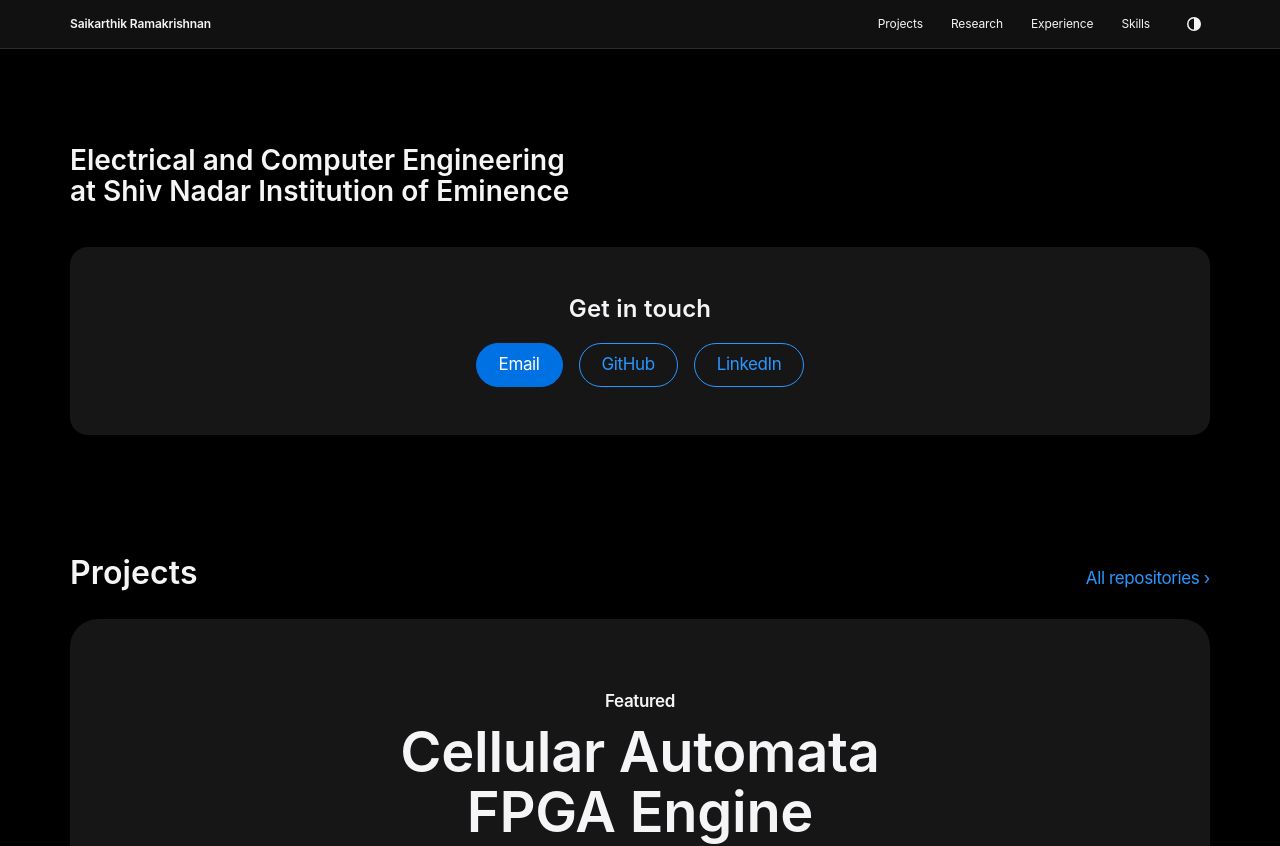
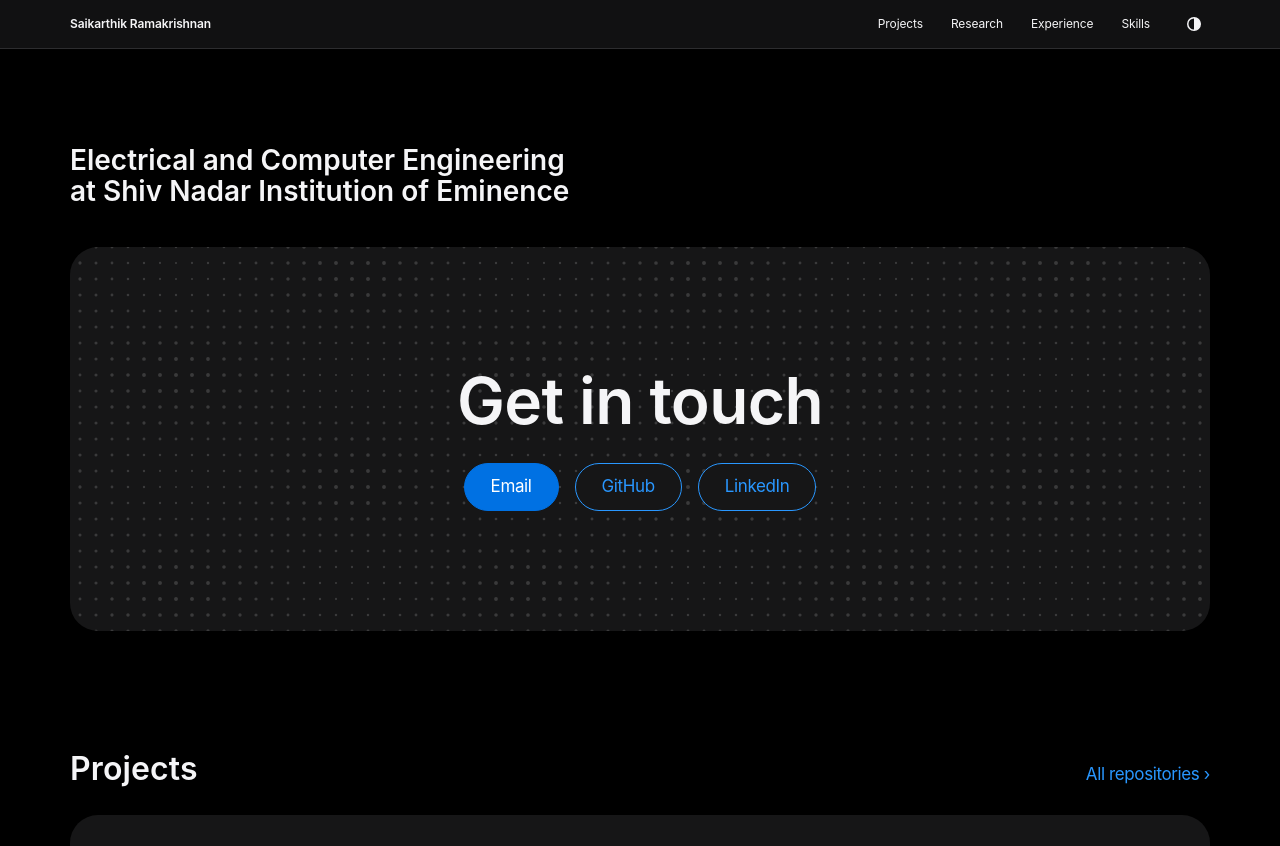
Before and after one commit to Saikarthik-Ramakrishnan/saikarthik-ramakrishnan.github.io, a Svelte app: page / in a window 1280 px wide. Shown: the top 846 px of the page. Built offline with nearby package versions, Linux system fonts and the light colour scheme.

Commit message:
Immersive contact block

```diff
--- a/src/App.svelte
+++ b/src/App.svelte
@@ -93,6 +93,7 @@
     <section class="intro">
       <h1>Electrical and Computer Engineering at Shiv Nadar Institution of Eminence</h1>
       <section id="contact" class="contact">
+        <canvas class="field" bind:this={canvases.contactField} aria-hidden="true"></canvas>
         <h2>Get in touch</h2>
         <div class="actions">
           <a href="mailto:{profile.email}" class="btn solid">Email</a>
@@ -278,13 +279,14 @@
   .eyebrow { font-size: 17px; line-height: 1.23536; font-weight: 600; letter-spacing: -0.022em; }
 
   .contact {
-    flex-direction: column; align-items: center; text-align: center; gap: 20px;
-    padding: 48px 32px; background: var(--card); color: var(--fg); border-radius: 18px;
+    position: relative; overflow: hidden; flex-direction: column; align-items: center; text-align: center; gap: 28px;
+    padding: clamp(72px, 10vw, 120px) 32px; background: var(--card); color: var(--fg); border-radius: 28px;
     transition: background-color .3s, color .3s;
   }
-  .contact h2 { font-size: 24px; line-height: 1.16667; letter-spacing: 0.009em; white-space: nowrap; }
-  .actions { display: flex; flex-wrap: wrap; justify-content: center; gap: 16px; }
-  .btn { display: inline-flex; align-items: center; box-sizing: border-box; height: 44px; padding: 0 22px; border: 1px solid var(--link); border-radius: 980px; color: var(--link); font-size: 17px; }
+  .contact h2 { position: relative; font-size: clamp(36px, 5.6vw, 64px); line-height: 1.0625; letter-spacing: -0.009em; white-space: nowrap; }
+  .contact canvas.field { position: absolute; inset: 0; width: 100%; height: 100%; max-width: none; margin: 0; pointer-events: none; }
+  .actions { position: relative; display: flex; flex-wrap: wrap; justify-content: center; gap: 16px; }
+  .btn { display: inline-flex; align-items: center; box-sizing: border-box; height: 48px; padding: 0 26px; border: 1px solid var(--link); border-radius: 980px; color: var(--link); background: var(--card); font-size: 17px; }
   .btn:hover { text-decoration: none; background: var(--link); color: #fff; }
   .solid { background: #0071e3; color: #fff; border-color: #0071e3; }
   .solid:hover { background: #0077ed; border-color: #0077ed; }
--- a/src/sims.js
+++ b/src/sims.js
@@ -40,6 +40,7 @@ const Sims = (function () {
       if (!visible || !W) return;
       sim.update(dt); paint();
     };
+    const detach = sim.attach ? sim.attach(canvas) : null;
     size();
     if (reduced && sim.warm) sim.warm();
     if (W) paint();
@@ -50,7 +51,7 @@ const Sims = (function () {
     io.observe(canvas);
     const mo = new MutationObserver(() => { pal = palette(); if (W) paint(); });
     mo.observe(document.documentElement, { attributes: true, attributeFilter: ['data-theme'] });
-    return { stop() { dead = true; cancelAnimationFrame(raf); ro.disconnect(); io.disconnect(); mo.disconnect(); } };
+    return { stop() { if (detach) detach(); dead = true; cancelAnimationFrame(raf); ro.disconnect(); io.disconnect(); mo.disconnect(); } };
   }
 
   /* ---------- Cellular automaton: Drossel–Schwabl forest fire ---------- */
@@ -555,7 +556,45 @@ const Sims = (function () {
     };
   }
 
-  return { mount, forestFire, phantomRing, evolveRing, darwinCircuit, cpcsDoor, liquidState };
+
+  /* ---------- Contact: rippling dot field that lights up under the pointer ---------- */
+  function contactField() {
+    const S = 16;
+    let t = 0, px = -999, py = -999, tx = -999, ty = -999, el = null, onMove, onLeave;
+    return {
+      attach(canvas) {
+        el = canvas.parentElement;
+        onMove = e => { const r = canvas.getBoundingClientRect(); tx = e.clientX - r.left; ty = e.clientY - r.top; if (px < -900) { px = tx; py = ty; } };
+        onLeave = () => { tx = -999; ty = -999; };
+        el.addEventListener('pointermove', onMove); el.addEventListener('pointerleave', onLeave);
+        return () => { el.removeEventListener('pointermove', onMove); el.removeEventListener('pointerleave', onLeave); };
+      },
+      update(dt) {
+        t += dt;
+        if (tx < -900) { px = -999; py = -999; } else { px += (tx - px) * Math.min(1, dt * 10); py += (ty - py) * Math.min(1, dt * 10); }
+      },
+      draw(ctx, W, H, p) {
+        const cols = Math.ceil(W / S) + 1, rows = Math.ceil(H / S) + 1, ox = (W - (cols - 1) * S) / 2, oy = (H - (rows - 1) * S) / 2;
+        const base = new Path2D();
+        ctx.fillStyle = p.link;
+        for (let y = 0; y < rows; y++) for (let x = 0; x < cols; x++) {
+          const cx = ox + x * S, cy = oy + y * S;
+          const wave = 0.5 + 0.5 * Math.sin(cx * 0.018 + t * 0.9) * Math.cos(cy * 0.03 - t * 0.6);
+          const d = Math.hypot(cx - px, cy - py), near = d < 150 ? 1 - d / 150 : 0;
+          if (near > 0.02) {
+            ctx.globalAlpha = 0.15 + 0.75 * near * near;
+            ctx.beginPath(); ctx.arc(cx, cy, 1.4 + 1.8 * near + wave * 0.6, 0, TAU2); ctx.fill();
+          } else {
+            const r = 1.1 + wave * 0.9;
+            base.moveTo(cx + r, cy); base.arc(cx, cy, r, 0, TAU2);
+          }
+        }
+        ctx.globalAlpha = 0.16; ctx.fillStyle = p.fg; ctx.fill(base); ctx.globalAlpha = 1;
+      }
+    };
+  }
+
+  return { mount, contactField, forestFire, phantomRing, evolveRing, darwinCircuit, cpcsDoor, liquidState };
 })();
 
 export default Sims;
```
